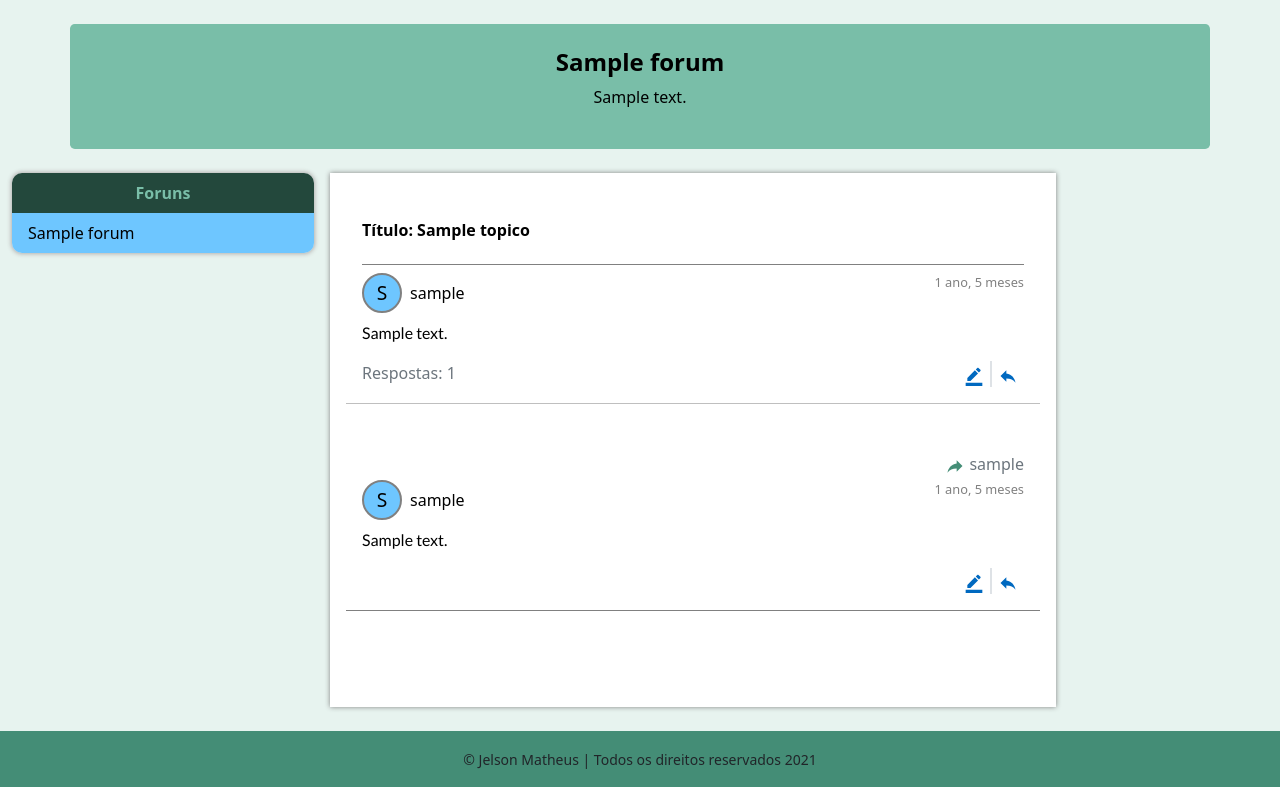
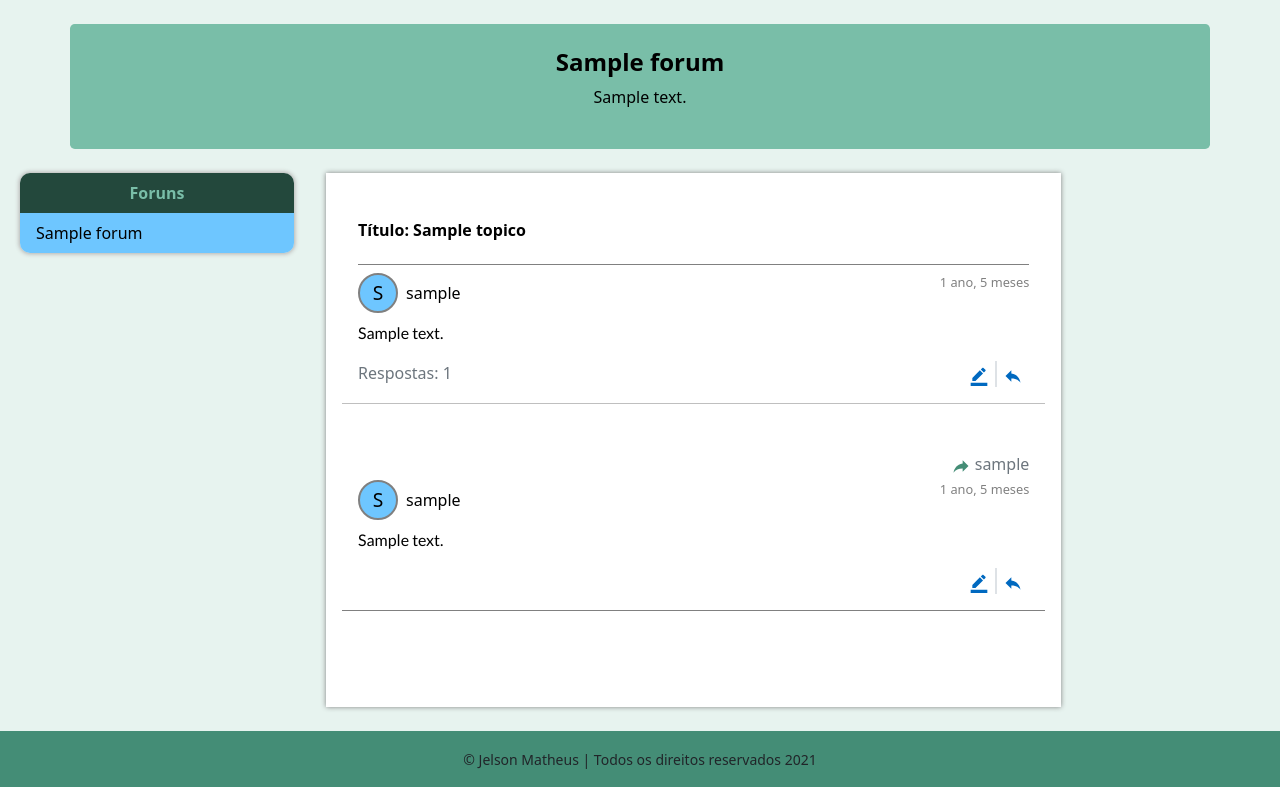
Before and after one commit to JelsonMatheus/rdjsite, a Django app: a page that uses site_forum/templates/site_forum/topico.html in a window 1280 px wide. Shown: the part 56-843 px from the top of the page. Run offline with Django 3.2, Linux system fonts and the light colour scheme; a user stored in the database is signed in; tables that the repository leaves empty hold one stand-in row (values such as "Sample post"); some libraries are stand-ins or nearby versions.

Commit message:
Corrige margin

```diff
--- a/site_forum/static/site_forum/css/topico.css
+++ b/site_forum/static/site_forum/css/topico.css
@@ -9,6 +9,7 @@ body {
 main {
     flex-grow: 1;
     width: 100%;
+    padding: 0px;
 }
 
 .bg { background: var(--color-default); }
--- a/site_forum/templates/site_forum/topico.html
+++ b/site_forum/templates/site_forum/topico.html
@@ -12,7 +12,7 @@
 {% block content %}
 
 <main>
-    <div class="container-fluid my-4">
+    <div class="container-fluid px-1 my-4 ">
 
         <section class="jumbotron container mb-4 rounded-3">
             <div class="container-fluid py-4 text-center">
@@ -24,7 +24,7 @@
         <div class="row gx-sm-3 gy-3">
 
             <!--LEFT COLLUMN-->
-            <div class="col-md-3">
+            <div class="col-md-3 px-4">
                 <section class="forum-container">
                     <button class="btn-collapsible" type="button" data-bs-toggle="collapse" data-bs-target="#collapseForuns" aria-expanded="false" aria-controls="collapseForuns">
                         Foruns
```
